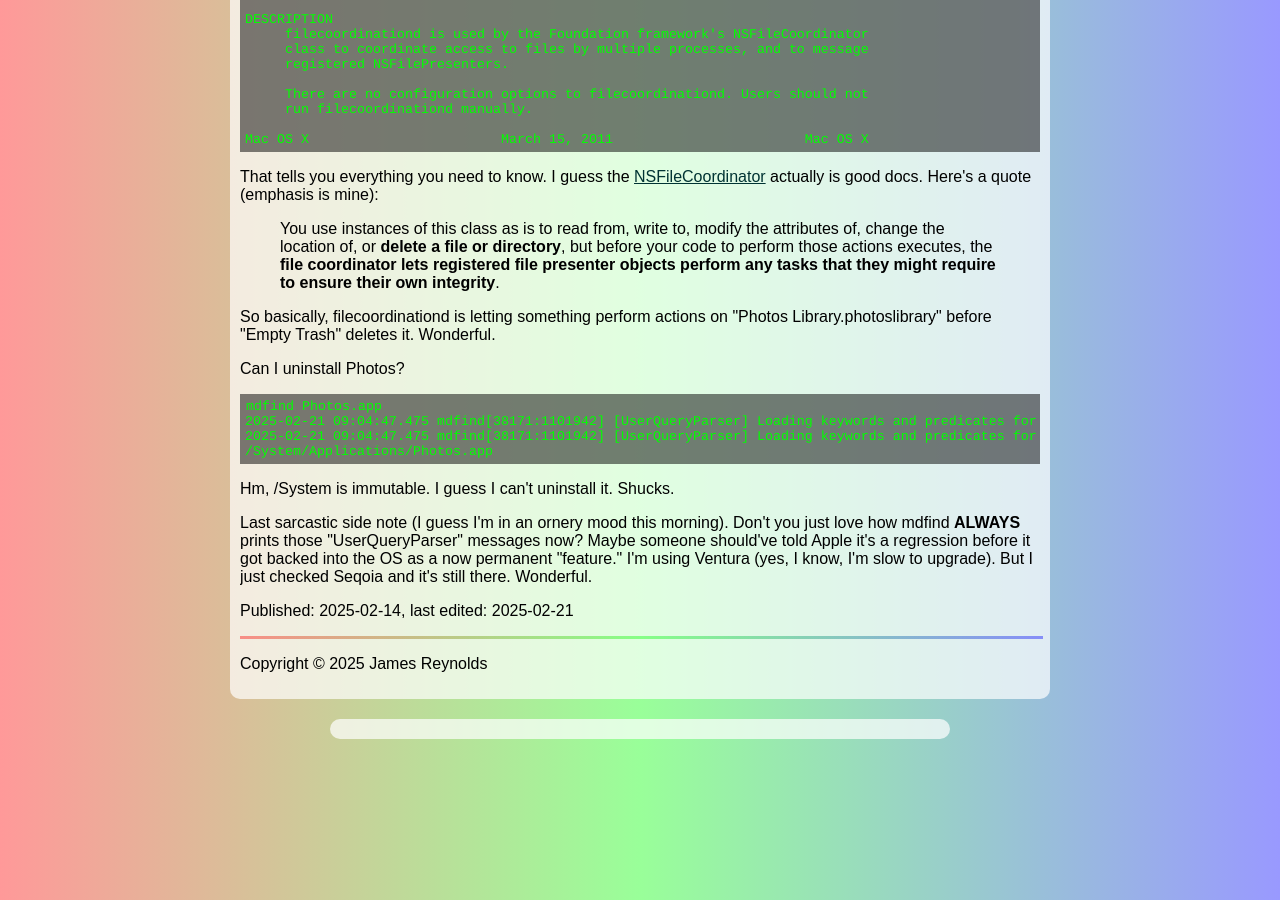
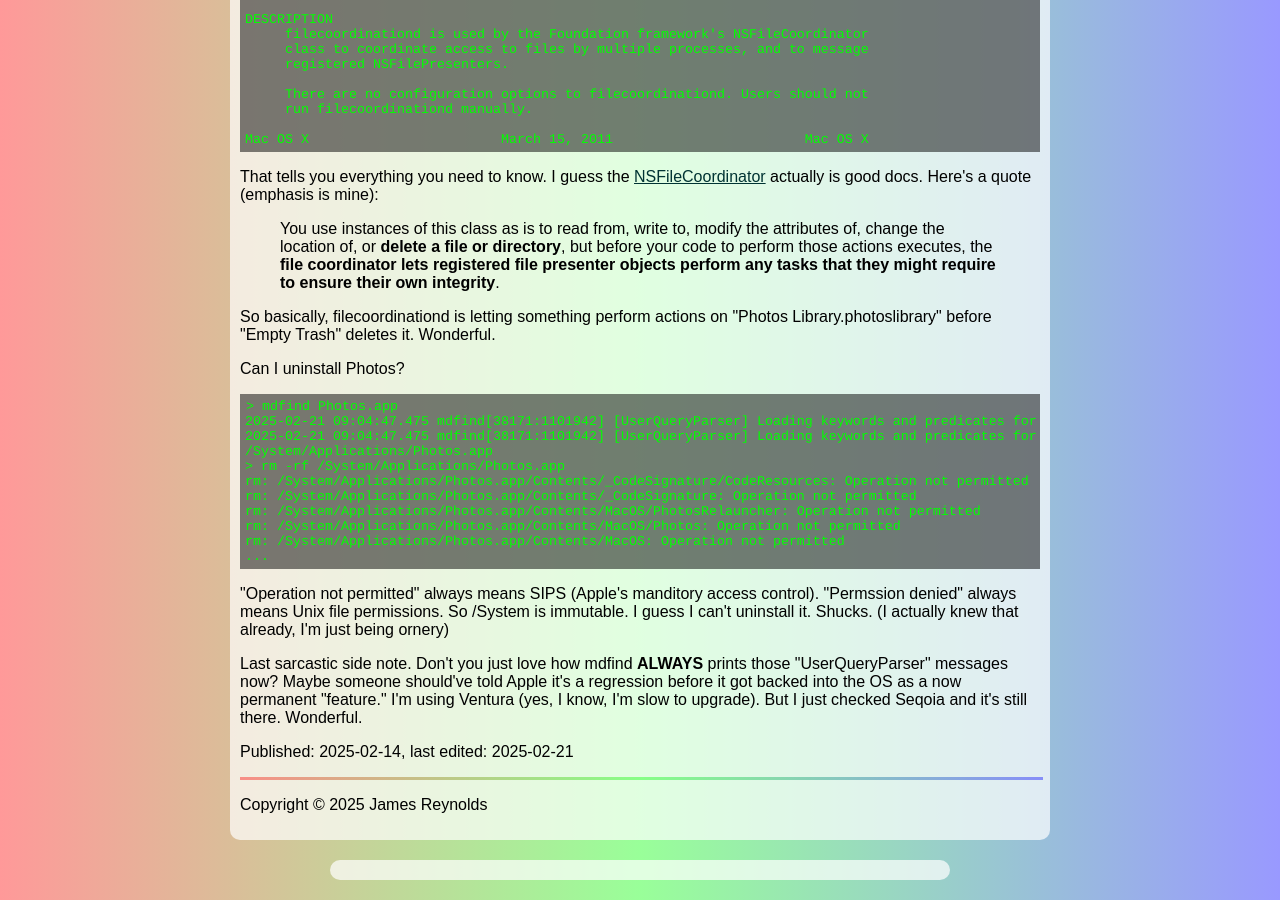
Before and after one commit to magnusviri/magnusviri.com, a Jekyll site: the page built from _posts/2025-02-14-how-to-fix-macos-finder-empty-trash-hang.md, in a window 1280 px wide and 900 px high, scrolled down 896 px. Built offline with Jekyll 4.4.1, drawn with Linux system fonts in a browser that asks for light colours; comment, search, counter and statistics services are not loaded.

Commit message:
Update 2025-02-14-how-to-fix-macos-finder-empty-trash-hang.md

````diff
--- a/_posts/2025-02-14-how-to-fix-macos-finder-empty-trash-hang.md
+++ b/_posts/2025-02-14-how-to-fix-macos-finder-empty-trash-hang.md
@@ -60,12 +60,19 @@
 Can I uninstall Photos?
 
 ```
-mdfind Photos.app
+> mdfind Photos.app
 2025-02-21 09:04:47.475 mdfind[38171:1101942] [UserQueryParser] Loading keywords and predicates for locale "en_US"
 2025-02-21 09:04:47.475 mdfind[38171:1101942] [UserQueryParser] Loading keywords and predicates for locale "en"
 /System/Applications/Photos.app
+> rm -rf /System/Applications/Photos.app
+rm: /System/Applications/Photos.app/Contents/_CodeSignature/CodeResources: Operation not permitted
+rm: /System/Applications/Photos.app/Contents/_CodeSignature: Operation not permitted
+rm: /System/Applications/Photos.app/Contents/MacOS/PhotosRelauncher: Operation not permitted
+rm: /System/Applications/Photos.app/Contents/MacOS/Photos: Operation not permitted
+rm: /System/Applications/Photos.app/Contents/MacOS: Operation not permitted
+...
 ```
 
-Hm, /System is immutable. I guess I can't uninstall it. Shucks.
+"Operation not permitted" always means SIPS (Apple's manditory access control). "Permssion denied" always means Unix file permissions. So /System is immutable. I guess I can't uninstall it. Shucks. (I actually knew that already, I'm just being ornery)
 
-Last sarcastic side note (I guess I'm in an ornery mood this morning). Don't you just love how mdfind **ALWAYS** prints those "UserQueryParser" messages now? Maybe someone should've told Apple it's a regression before it got backed into the OS as a now permanent "feature." I'm using Ventura (yes, I know, I'm slow to upgrade). But I just checked Seqoia and it's still there. Wonderful.
+Last sarcastic side note. Don't you just love how mdfind **ALWAYS** prints those "UserQueryParser" messages now? Maybe someone should've told Apple it's a regression before it got backed into the OS as a now permanent "feature." I'm using Ventura (yes, I know, I'm slow to upgrade). But I just checked Seqoia and it's still there. Wonderful.
````
